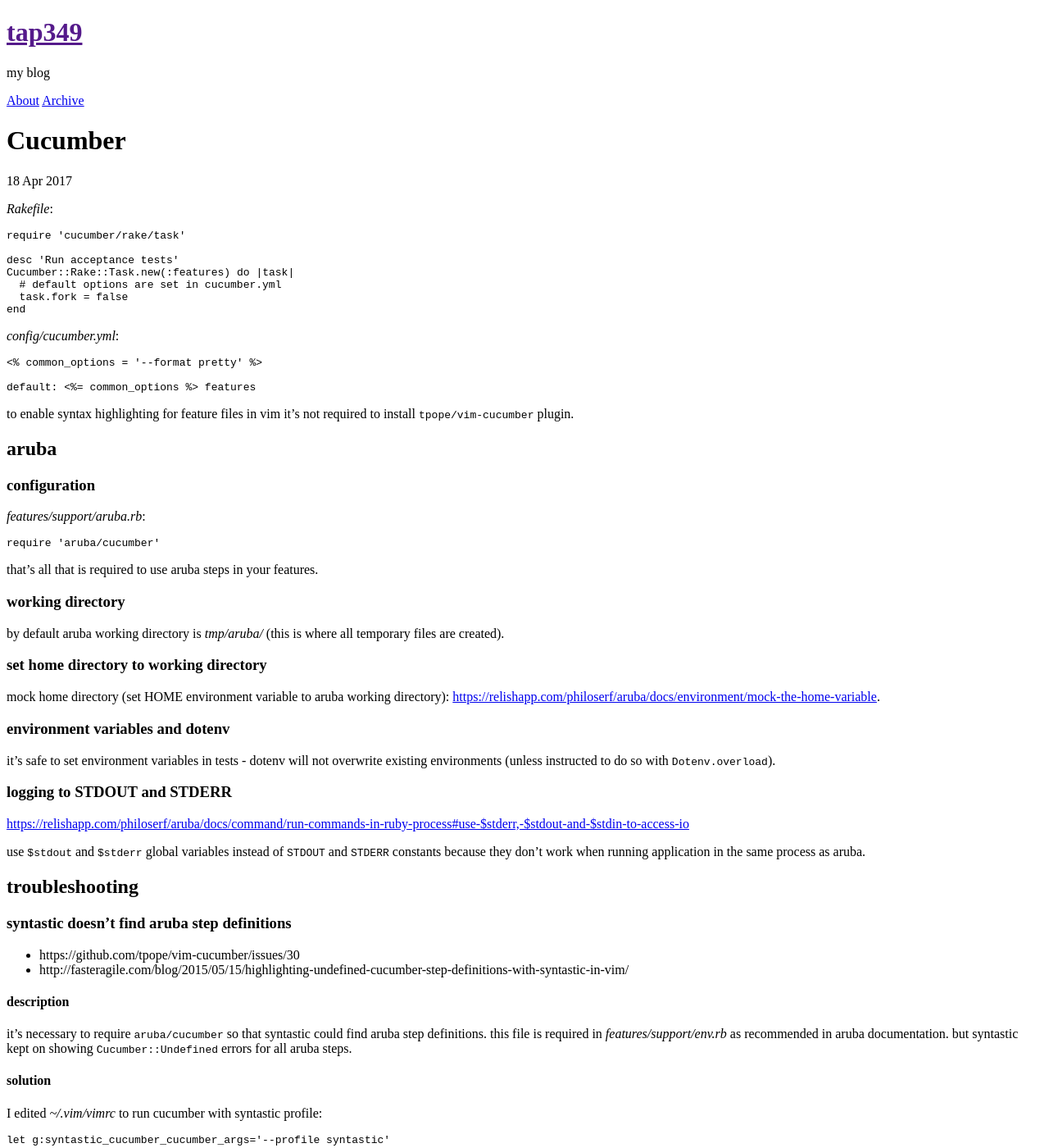
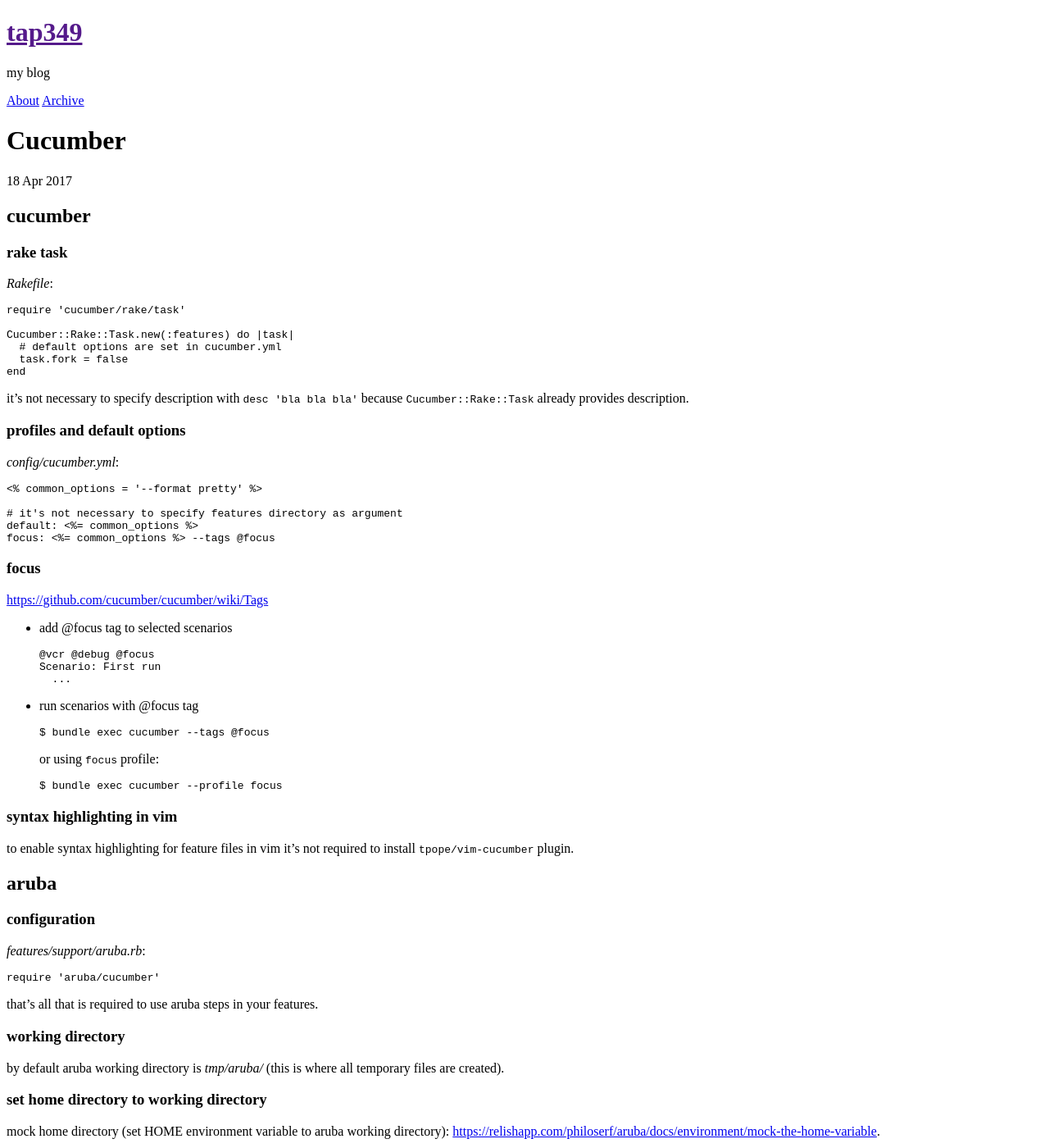
Before and after one commit to tap349/tap349.github.io, a Jekyll site: the page built from _posts/2017-04-18-cucumber.md, in a window 1280 px wide and 1400 px high. Shown: the whole window at 82% size. Built offline with Jekyll 4.4.1, drawn with Linux system fonts in a browser that asks for light colours.

Commit message:
update 2017-04-30_15:40:47

````diff
--- a/_posts/2017-04-18-cucumber.md
+++ b/_posts/2017-04-18-cucumber.md
@@ -8,25 +8,61 @@
 
 <!-- more -->
 
+## cucumber
+
+### rake task
+
 _Rakefile_:
 
 ```ruby
 require 'cucumber/rake/task'
 
-desc 'Run acceptance tests'
 Cucumber::Rake::Task.new(:features) do |task|
   # default options are set in cucumber.yml
   task.fork = false
 end
 ```
 
+it's not necessary to specify description with `desc 'bla bla bla'`
+because `Cucumber::Rake::Task` already provides description.
+
+### profiles and default options
+
 _config/cucumber.yml_:
 
 ```yaml
 <% common_options = '--format pretty' %>
 
-default: <%= common_options %> features
+# it's not necessary to specify features directory as argument
+default: <%= common_options %>
+focus: <%= common_options %> --tags @focus
 ```
+
+### focus
+
+<https://github.com/cucumber/cucumber/wiki/Tags>
+
+- add @focus tag to selected scenarios
+
+  ```cucumber
+  @vcr @debug @focus
+  Scenario: First run
+    ...
+  ```
+
+- run scenarios with @focus tag
+
+  ```sh
+  $ bundle exec cucumber --tags @focus
+  ```
+
+  or using `focus` profile:
+
+  ```sh
+  $ bundle exec cucumber --profile focus
+  ```
+
+### syntax highlighting in vim
 
 to enable syntax highlighting for feature files in vim
 it's not required to install `tpope/vim-cucumber` plugin.
````
